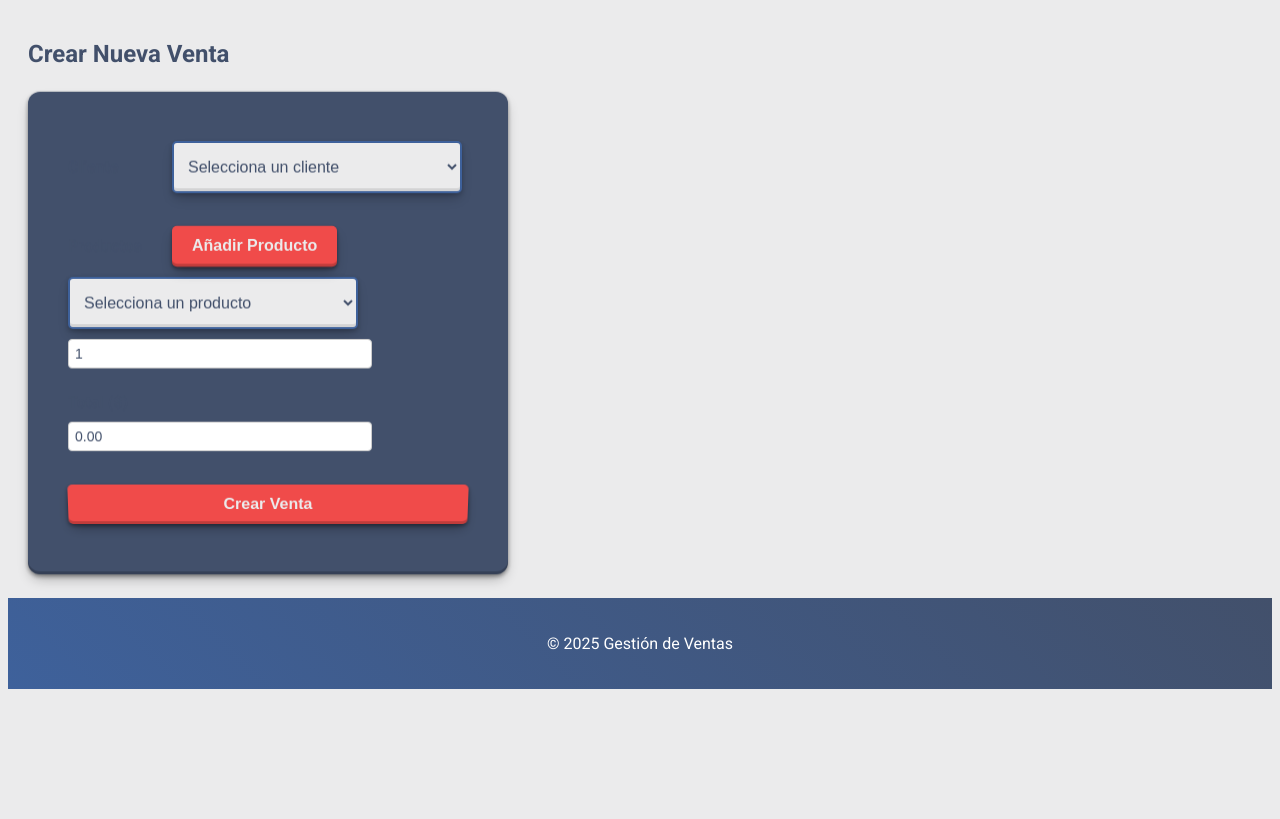
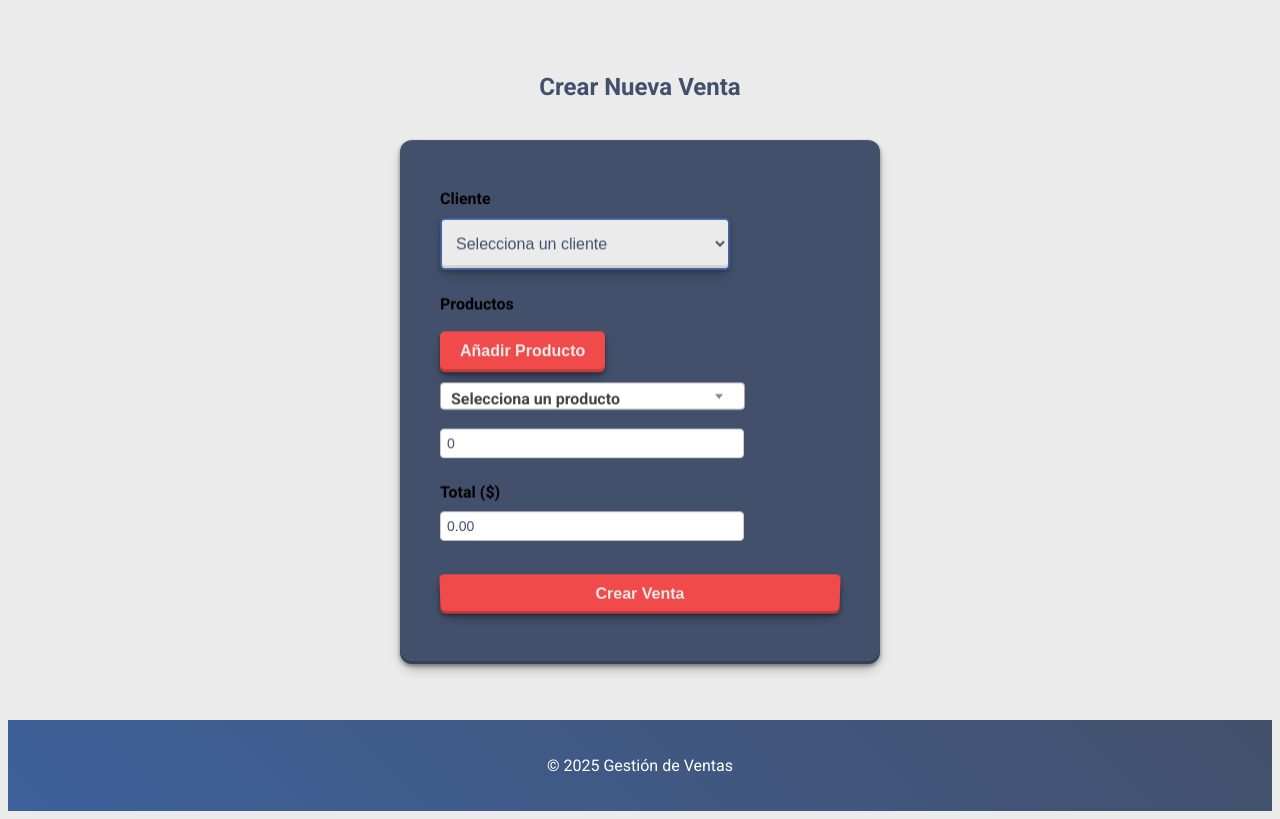
Before and after one commit to Froaky/gestion_ventas, a Flask app: page /ventas/crear in a window 1280 px wide. Shown: the part 218-1037 px from the top of the page. Before the commit the page ends 907 px from the top, so only its background shows below. Run offline with Flask 3, Linux system fonts and the light colour scheme; data comes from the database, SQL or seed files in the repository; both versions use the stored data as it was after the commit; some libraries are stand-ins or nearby versions.

Commit message:
se realizo el ver detalles de ventas, se arreglo el error de stock agregando un filtro que no muestra los productos sin stock y se implemento el select 2 para una mejor experiencia

```diff
--- a/routes/ventas.py
+++ b/routes/ventas.py
@@ -5,6 +5,7 @@
     create_venta,
     update_venta,
     delete_venta,
+    ver_venta,
     get_ventas_ultimos_5_meses
 )
 from models.venta import Venta
@@ -61,7 +62,7 @@
     from models.cliente import Cliente
     from models.producto import Producto
     clientes = Cliente.query.all()
-    productos = Producto.query.all()
+    productos = Producto.query.filter(Producto.stock > 0).all()
     productos_dicts = [p.to_dict() for p in productos]
 
 
@@ -131,3 +132,8 @@
 def home():
     labels, totals, counts = get_ventas_ultimos_5_meses()
     return render_template('home.html', labels=labels, totals=totals, counts=counts)
+
+@bp.route('/ver/<int:id>', methods=['GET'])
+def ver_venta_view(id):
+    venta = ver_venta(id)
+    return render_template('ventas/ver.html', venta=venta)
--- a/services/ventas_service.py
+++ b/services/ventas_service.py
@@ -22,7 +22,7 @@
             raise ValueError(f"Producto con ID {producto_id} no encontrado.")
 
         if producto.stock is None:
-            raise ValueError(f"El producto '{producto.name}' no tiene stock definido.")
+             raise ValueError(f"El producto '{producto.name}' no tiene stock definido.")
 
         if producto.stock < cantidad:
             raise ValueError(f"Stock insuficiente para el producto '{producto.name}'. Stock disponible: {producto.stock}, solicitado: {cantidad}")
@@ -53,6 +53,9 @@
     db.session.delete(venta)
     db.session.commit()
 
+def ver_venta(id):
+    venta = Venta.query.get_or_404(id)
+    return venta.to_dict()
 
 def get_ventas_ultimos_5_meses():
     """
--- a/static/js/dashboard.js
+++ b/static/js/dashboard.js
@@ -162,14 +162,26 @@
     nuevaFila.style.marginTop = '10px';
 
     nuevaFila.innerHTML = `
-      <select name="productos_seleccionados[${index}][producto_id]" class="form-control producto-select" required>
+      <select name="productos_seleccionados[${index}][producto_id]" class="js-example-basic-single" required>
         <option value="" disabled selected>Selecciona un producto</option>
-        ${productos.map(p => `<option value="${p.id}" data-precio="${p.precio}">${p.name} (${p.stock} en stock)</option>`).join('')}
+        ${productos.map(p => `<optgroup label="${p.categoria}"><option value="${p.id}" data-precio="${p.precio}">${p.name} (${p.stock} en stock)</option></optgroup>`).join('')}
       </select>
-      <input type="number" name="productos_seleccionados[${index}][cantidad]" class="form-control cantidad-input" placeholder="Cantidad" min="1" value="1" required>
+      <br><br><input type="number" name="productos_seleccionados[${index}][cantidad]" class="form-control cantidad-input" placeholder="Cantidad" min="1" value="1" required>
     `;
 
     productosContainer.appendChild(nuevaFila);
+
+    // Inicializar select2 en el nuevo select
+    const select = nuevaFila.querySelector('select');
+    select.style.backgroundColor = '#f8f9fa';
+    select.style.border = '2px solid #007bff';
+    select.style.borderRadius = '10px';
+    select.style.padding = '2px';
+    select.style.height = '45px';
+    $(select).select2({
+      placeholder: 'Selecciona un producto',
+
+    });
   });
 
   // validación final antes de enviar (ya estaba en tu HTML)
--- a/static/styles.css
+++ b/static/styles.css
@@ -456,6 +456,7 @@
 
   .centered-container {
     display: flex;
+    flex-direction: column;
     justify-content: center;
     align-items: center;
     min-height: 85vh; /* Centrado en pantalla */
@@ -515,3 +516,24 @@
                 rgba(0, 0, 0, 0.3) 0px 7px 13px -3px,
                 rgba(0, 0, 0, 0.2) 0px -3px 0px inset;
   }
+
+  /* select - 2  vista */
+  .select2-container--default .select2-selection--single {
+    background-color: #f8f9fa;
+    border: 2px solid #007bff;
+    border-radius: 10px;
+    padding: 2px;
+    height: 45px;
+    width: 305px;
+  }
+
+  .select2-container--default .select2-selection--single .select2-selection__rendered {
+    color: #343a40;
+    font-weight: bold;
+  }
+
+  .select2-container--default .select2-selection--single .select2-selection__placeholder,
+.select2-container--bootstrap-5 .select2-selection--single .select2-selection__placeholder {
+  color: #343a40 !important;
+  font-weight: bold !important;
+}
--- a/templates/base.html
+++ b/templates/base.html
@@ -12,6 +12,14 @@
   <link rel="stylesheet" href="https://cdnjs.cloudflare.com/ajax/libs/toastr.js/latest/toastr.min.css">
   <!-- Hoja de Estilos Principal -->
   <link rel="stylesheet" href="{{ url_for('static', filename='styles.css') }}">
+  <!-- Script para el select-2 -->
+  <script src="https://code.jquery.com/jquery-3.6.0.min.js"></script>
+
+
+  <!-- select - 2 -->
+  <link href="https://cdn.jsdelivr.net/npm/select2@4.1.0-rc.0/dist/css/select2.min.css" rel="stylesheet" />
+  <script src="https://cdn.jsdelivr.net/npm/select2@4.1.0-rc.0/dist/js/select2.min.js"></script>
+
 </head>
 <body>
   <header>
@@ -66,5 +74,6 @@
 
   <!-- Script para el Dashboard, que usa las variables globales inyectadas -->
   <script src="{{ url_for('static', filename='js/dashboard.js') }}"></script>
+
 </body>
 </html>
--- a/templates/ventas/crear.html
+++ b/templates/ventas/crear.html
@@ -2,13 +2,13 @@
 {% block title %}Crear Venta{% endblock %}
 
 {% block content %}
-<div class="container">
-  <h2 class="text-center">Crear Nueva Venta</h2>
+<div class="centered-container">
+  <h2 >Crear Nueva Venta</h2>
 
-  <form method="POST" class="form" id="ventaForm">
+  <form method="POST" class="form" id="ventaForm" >
     <!-- Cliente -->
     <div class="form-group">
-      <label for="cliente_id">Cliente</label>
+      <label for="cliente_id" style="color: black;">Cliente</label><br>
       <select name="cliente_id" id="cliente_id" class="form-control" required>
         <option value="" disabled selected>Selecciona un cliente</option>
         {% for cliente in clientes %}
@@ -19,31 +19,115 @@
 
     <!-- Productos con cantidad -->
     <div class="form-group" id="productosContainer">
-      <label>Productos</label>
+      <label style="color: black;">Productos</label><br>
+
       <button type="button" class="btn btn-secondary btn-sm" id="addProduct">Añadir Producto</button>
 
       <div class="producto-row" style="margin-top: 10px;">
-        <select name="productos_seleccionados[0][producto_id]" class="form-control producto-select" required>
+        <select  name="productos_seleccionados[0][producto_id]" class="js-example-basic-single" required>
           <option value="" disabled selected>Selecciona un producto</option>
           {% for producto in productos %}
+            <optgroup label="{{ producto.categoria }}">
             <option value="{{ producto.id }}" data-precio="{{ producto.precio }}">{{ producto.name }} ({{ producto.stock }} en stock)</option>
+            </optgroup>
           {% endfor %}
         </select>
-        <input type="number" name="productos_seleccionados[0][cantidad]" class="form-control cantidad-input" placeholder="Cantidad" min="1" value="1" required>
+       <br><br> <input type="number" name="productos_seleccionados[0][cantidad]" class="form-control cantidad-input" placeholder="Cantidad" min="1" value="0" required>
       </div>
     </div>
 
     <!-- Total calculado automáticamente -->
     <div class="form-group">
-      <label for="total">Total ($)</label>
+      <label for="total" style="color: black;">Total ($)</label>
       <input type="number" step="0.01" name="total" id="total" class="form-control" readonly>
     </div>
 
-    <button type="submit" class="btn btn-primary">Crear Venta</button>
+    <button type="submit" class="btn btn-primary" >Crear Venta</button>
+
   </form>
 </div>
 
+<script>
+  $(document).ready(function() {
+    $('.js-example-basic-single').select2();
+  });
+</script>
 <script id="productosData" type="application/json">
   {{ productos | tojson }}
 </script>
+
+<!-- <script>
+  const productosData = JSON.parse(document.getElementById('productosData').textContent);
+  let contadorProductos = 1;
+
+  // Añadir nueva fila de producto
+  document.getElementById('addProduct').addEventListener('click', function() {
+    const container = document.getElementById('productosContainer');
+
+    const div = document.createElement('div');
+    div.className = 'producto-row';
+    div.style.marginTop = '10px';
+
+    div.innerHTML = `
+      <select name="productos_seleccionados[${contadorProductos}][producto_id]" class="form-control producto-select" required>
+        <option value="" disabled selected>Selecciona un producto</option>
+        ${productosData.map(p => `<option value="${p.id}" data-precio="${p.precio}" data-stock="${p.stock}">${p.name} (${p.stock} en stock)</option>`).join('')}
+      </select>
+      <input type="number" name="productos_seleccionados[${contadorProductos}][cantidad]" class="form-control cantidad-input" placeholder="Cantidad" min="1" value="1" required>
+      <button type="button" class="btn btn-danger btn-sm removeProduct" style="margin-top:5px;">Eliminar</button>
+    `;
+
+    container.appendChild(div);
+    contadorProductos++;
+
+    actualizarEventos();
+    actualizarTotal();
+  });
+
+  // Eliminar producto del formulario
+  function actualizarEventos() {
+    document.querySelectorAll('.removeProduct').forEach(btn => {
+      btn.onclick = function() {
+        this.parentElement.remove();
+        actualizarTotal();
+      }
+    });
+
+    document.querySelectorAll('.producto-select, .cantidad-input').forEach(input => {
+      input.onchange = actualizarTotal;
+      input.oninput = actualizarTotal;
+    });
+  }
+
+  // Calcular el total de la venta
+  function actualizarTotal() {
+    let total = 0;
+    const selects = document.querySelectorAll('.producto-select');
+    const cantidades = document.querySelectorAll('.cantidad-input');
+
+    selects.forEach((select, index) => {
+      const selectedOption = select.options[select.selectedIndex];
+      if (selectedOption) {
+        const precio = parseFloat(selectedOption.getAttribute('data-precio')) || 0;
+        const stock = parseInt(selectedOption.getAttribute('data-stock')) || 0;
+        const cantidad = parseInt(cantidades[index].value) || 0;
+
+        if (cantidad > stock) {
+          alert(`No hay suficiente stock para ${selectedOption.text}. Máximo disponible: ${stock}`);
+          cantidades[index].value = stock;
+        }
+
+        if (!isNaN(precio) && !isNaN(cantidad)) {
+          total += precio * cantidad;
+        }
+      }
+    });
+
+    document.getElementById('total').value = total.toFixed(2);
+  }
+
+  actualizarEventos();
+  </script>
+   -->
+
 {% endblock %}
--- a/templates/ventas/lista.html
+++ b/templates/ventas/lista.html
@@ -22,7 +22,8 @@
             <td>{{ v.total }}</td>
             <td>
                 <a href="{{ url_for('ventas.editar_venta_view', id=v.id) }}">Editar</a> |
-                <a href="{{ url_for('ventas.eliminar_venta_view', id=v.id) }}">Eliminar</a>
+                <a href="{{ url_for('ventas.eliminar_venta_view', id=v.id) }}">Eliminar</a> |
+                <a href="{{ url_for('ventas.ver_venta_view', id=v.id) }}">Ver</a>
             </td>
         </tr>
         {% endfor %}
```
Also changed, not shown: models/producto_venta.py (+9 -0 lines), templates/ventas/ver.html (added, +21 -0 lines), sales_management.db.
